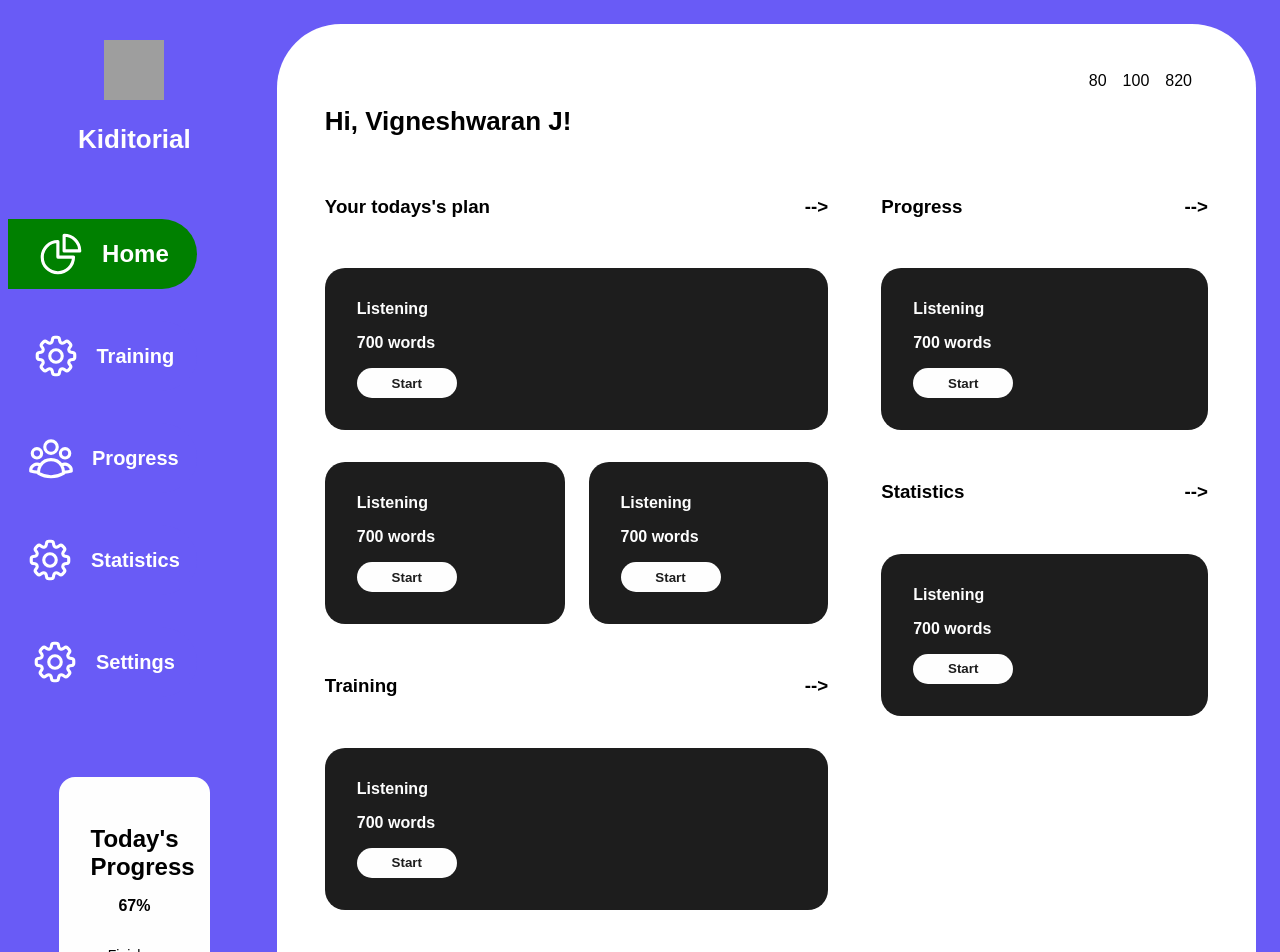
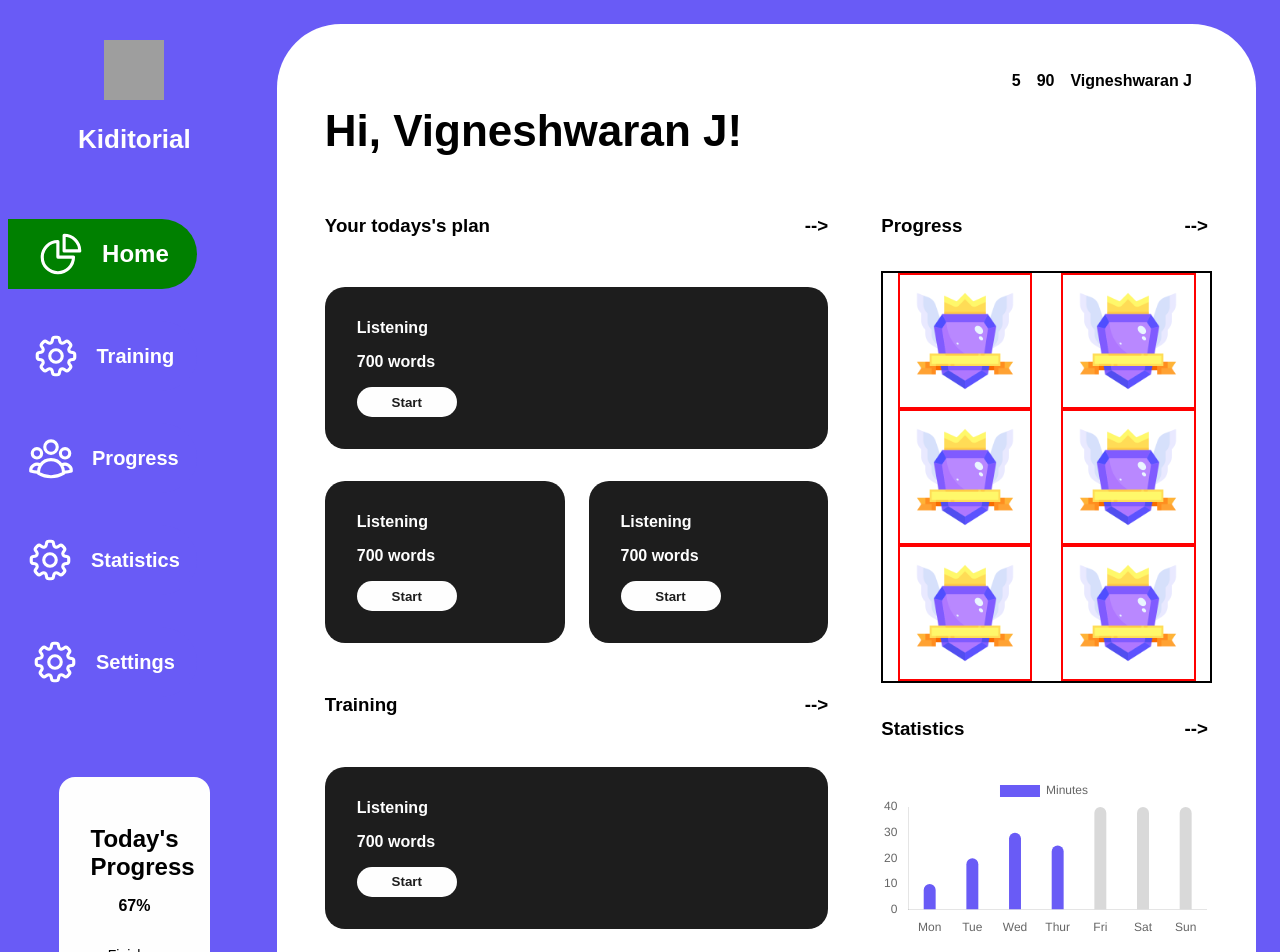
Before and after one commit to sjvignesh3/kidtutorial_UI, a React (Create React App) app: page / in a window 1280 px wide. Shown: the top 952 px of the page. Built offline with nearby package versions, Linux system fonts and the light colour scheme; grey boxes are pictures that could not be loaded.

Commit message:
Statistics and Progress updated

```diff
--- a/package.json
+++ b/package.json
@@ -16,8 +16,10 @@
     "@types/react": "^18.2.20",
     "@types/react-dom": "^18.2.7",
     "bootstrap": "^5.3.1",
+    "chart.js": "^4.4.0",
     "react": "^18.2.0",
     "react-bootstrap": "^2.8.0",
+    "react-chartjs-2": "^5.2.0",
     "react-circular-progressbar": "^2.1.0",
     "react-dom": "^18.2.0",
     "react-scripts": "5.0.1",
--- a/src/components/Header/Header.tsx
+++ b/src/components/Header/Header.tsx
@@ -6,9 +6,9 @@ const Header = () => {
     <>
         <S.HeaderContainer>
             <S.DivRight>
-                <S.SText>80</S.SText>
-                <S.SText>100</S.SText>
-                <S.SText>820</S.SText>
+                <S.SText>5</S.SText>
+                <S.SText>90</S.SText>
+                <S.SText>Vigneshwaran J</S.SText>
             </S.DivRight>
             <S.DivLeft>
                 <S.LText>Hi, Vigneshwaran J!</S.LText>
--- a/src/components/Header/styles.tsx
+++ b/src/components/Header/styles.tsx
@@ -21,12 +21,13 @@ export const DivLeft = styled.div`
 `
 
 export const SText = styled.div`
-    font-weight : 500;
+    font-weight : 600;
+    font-style: bold;
     padding-right : 1rem;
 `
 
 export const LText = styled.div`
     font-weight : 700;
-    font-size : 26px;
+    font-size : 44px;
     padding-right : 1rem;
 `
--- a/src/components/Progress/Progress.tsx
+++ b/src/components/Progress/Progress.tsx
@@ -1,6 +1,7 @@
 import React from 'react'
 import * as S from '../SectionStyle/styles'
 import Card from '../Card/Card'
+import svg from '../../assets/award (1).png'
 
 const Progress = () => {
   return (
@@ -10,11 +11,27 @@ const Progress = () => {
                 <S.H3>Progress</S.H3>
                 <S.H3>{"-->"}</S.H3>
             </S.SectionHeader>
-            <S.SectionContent>
-                <S.FullWidth>
-                    <Card/>
-                </S.FullWidth>
-            </S.SectionContent>
+            <S.ProgressContent>
+                <S.ImageDiv>
+                    <S.ImageContent src={svg}/>
+                </S.ImageDiv>
+                <S.ImageDiv>
+                    <S.ImageContent src={svg}/>
+                </S.ImageDiv>
+                <S.ImageDiv>
+                    <S.ImageContent src={svg}/>
+                </S.ImageDiv>
+                <S.ImageDiv>
+                    <S.ImageContent src={svg}/>
+                </S.ImageDiv>
+                <S.ImageDiv>
+                    <S.ImageContent src={svg}/>
+                </S.ImageDiv>
+                <S.ImageDiv>
+                    <S.ImageContent src={svg}/>
+                </S.ImageDiv>
+
+            </S.ProgressContent>
         </S.SectionContainer>
     </>
   )
--- a/src/components/SectionStyle/styles.tsx
+++ b/src/components/SectionStyle/styles.tsx
@@ -1,3 +1,4 @@
+import { Image } from 'react-bootstrap'
 import {styled} from 'styled-components'
 
 export const SectionContainer = styled.div`
@@ -21,6 +22,8 @@ export const FullWidth = styled.div`
 `
 
 export const SectionContent = styled.div`
+    width: 100%;
+    height: 100%;
     display : grid;
     column-gap : 1.5rem;
     grid-template-columns : 1fr 1fr;
@@ -28,3 +31,26 @@ export const SectionContent = styled.div`
         display: block;
     }
 `
+
+export const ProgressContent = styled.div`
+    display : flex;
+    flex-direction: row;
+    flex-wrap: wrap;
+    width: 100%;
+    border: 2px solid;
+    justify-content: space-around;
+`
+
+export const ImageDiv = styled.div`
+    width: 40%;
+    height: 40%;
+    display: flex;
+    border: 2px solid red;
+    justify-content: center;
+    align-items: center;
+`
+export const ImageContent = styled(Image)`
+    height: 100px;
+    weight: 100px;
+    padding: 1rem;
+`
--- a/src/components/Statistics/Statistics.tsx
+++ b/src/components/Statistics/Statistics.tsx
@@ -1,6 +1,78 @@
 import React from 'react'
 import * as S from '../SectionStyle/styles'
 import Card from '../Card/Card'
+import {
+    Chart as ChartJS,
+    CategoryScale,
+    LinearScale,
+    BarElement,
+    Title,
+    Tooltip,
+    Legend,
+  } from 'chart.js';
+import { Bar } from 'react-chartjs-2';
+
+ChartJS.register(
+    CategoryScale,
+    LinearScale,
+    BarElement,
+    Title,
+    Tooltip,
+    Legend
+  );
+
+  export const options = {
+    responsive: true,
+    plugins: {
+      legend: {
+        position: 'top' as const,
+      },
+      title: {
+        display: false,
+        text: 'Chart.js Bar Chart',
+      },
+    },
+    scales: {
+        y: {
+            grid: {
+                display: false
+            },
+          min: 0,
+          max: 40,
+        },
+        x:{
+            grid: {
+                display: false
+            }
+        }
+      }
+  };
+
+  //const labels = ['Mon','Tue','','Thur','Fri','Sat','Sun'];
+  const dataSet = [
+    { label: 'Mon', value: 10, active: true },
+    { label: 'Tue', value: 20, active: true },
+    { label: 'Wed', value: 30, active: true },
+    { label: 'Thur', value: 25, active: true },
+    { label: 'Fri', value: 18, active: false },
+    { label: 'Sat', value: 9, active: false },
+    { label: 'Sun', value: 39, active: false },
+  ];
+
+export const data = {
+    labels: dataSet.map(item => item.label),
+    datasets: [
+      {
+        label: 'Minutes',
+        data: dataSet.map(item => item.active? item.value: 40),
+        backgroundColor: getActiveState(dataSet),
+        borderRadius: 50,
+        barPercentage: 0.4,
+        categoryPercentage: 0.7,
+        display: false,
+      }
+    ],
+  };
 
 const Statistics = () => {
   return (
@@ -11,9 +83,7 @@ const Statistics = () => {
                 <S.H3>{"-->"}</S.H3>
             </S.SectionHeader>
             <S.SectionContent>
-                <S.FullWidth>
-                    <Card/>
-                </S.FullWidth>
+                <Bar options={options} data={data} />
             </S.SectionContent>
         </S.SectionContainer>
     </>
@@ -21,3 +91,7 @@ const Statistics = () => {
 }
 
 export default Statistics
+
+function getActiveState(dataSet: { label: string; value: number; active: boolean; }[]): string[] {
+    return dataSet.map(item => (item.active ? '#695bf6' : 'rgba(192, 192, 192, 0.6)'));
+}
--- a/src/screens/Home/styles.tsx
+++ b/src/screens/Home/styles.tsx
@@ -5,4 +5,7 @@ export const LGContainer = styled(Row)`
     display : flex;
     background : #695bf6;
     justify-content: center;
+    // @media screen and (max-width: 1024px){
+    //     width: 50rem;
+    // }
 `
```
Also changed, not shown: 1 other file (tests, documents, lock files or other folders).
